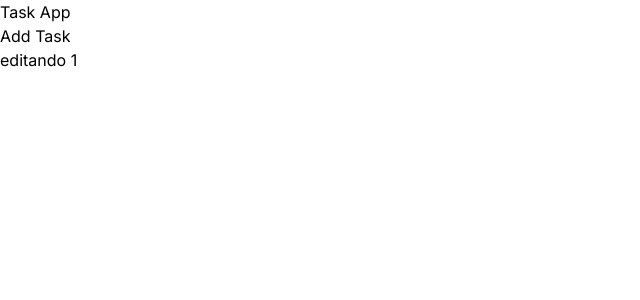
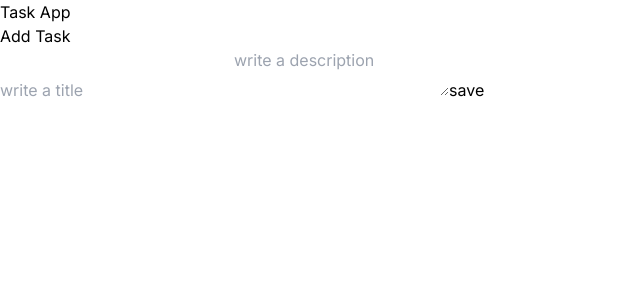
Before and after one commit to matiashernandev/nextjs-playground, a Next.js app: page /edit/1 in a window 1280 px wide. Shown: the top 300 px of the page, without its empty margins (0-640 px from the left). Built offline with nearby package versions, Linux system fonts and the light colour scheme.

Commit message:
add update task

```diff
--- a/src/app/edit/[id]/page.js
+++ b/src/app/edit/[id]/page.js
@@ -1,3 +1,3 @@
-export default function page({ params }) {
-  return <div>editando {params.id} </div>
-}
+import NewFormPage from "../../new/page"
+
+export default NewFormPage
--- a/src/app/new/page.js
+++ b/src/app/new/page.js
@@ -1,13 +1,16 @@
-'use client'
+"use client"
 
-import { useTasks } from '@/context/TasksContext'
-import { useRouter } from 'next/navigation'
-import { useState } from 'react'
+import { useTasks } from "@/context/TasksContext"
+import { useRouter } from "next/navigation"
+import { useState, useEffect } from "react"
 
-export default function Page() {
-  const [task, setTask] = useState('')
+export default function Page({ params }) {
+  const [task, setTask] = useState({
+    title: "",
+    description: ""
+  })
 
-  const { createTask } = useTasks()
+  const { createTask, tasks, updateTask } = useTasks()
   const router = useRouter()
 
   const handleChange = (e) => {
@@ -16,15 +19,28 @@ export default function Page() {
 
   const handleSubmit = (e) => {
     e.preventDefault()
-    console.log(task)
-    createTask(task.title, task.description)
-    router.push('/')
+
+    if (params.id) {
+      updateTask(params.id, task)
+    } else {
+      createTask(task.title, task.description)
+    }
+
+    router.push("/")
   }
+  useEffect(() => {
+    if (params.id) {
+      const taskFound = tasks.find((task) => task.id === params.id)
+      if (taskFound) {
+        setTask(taskFound.title, taskFound.description)
+      }
+    }
+  }, [])
 
   return (
     <form onSubmit={handleSubmit}>
-      <input onChange={handleChange} name="title" placeholder="write a title" />
-      <textarea
+      <input value={task.title} onChange={handleChange} name="title" placeholder="write a title" />
+      <textarea value={task.description}
         onChange={handleChange}
         name="description"
         placeholder="write a description"
--- a/src/app/page.js
+++ b/src/app/page.js
@@ -1,7 +1,7 @@
-'use client'
+"use client"
 
-import TaskCard from '@/components/TaskCard'
-import { useTasks } from '@/context/TasksContext'
+import TaskCard from "@/components/TaskCard"
+import { useTasks } from "@/context/TasksContext"
 
 export default function Page() {
   const { tasks } = useTasks()
--- a/src/components/TaskCard.js
+++ b/src/components/TaskCard.js
@@ -1,5 +1,5 @@
-import { useTasks } from '@/context/TasksContext'
-import { useRouter } from 'next/navigation'
+import { useTasks } from "@/context/TasksContext"
+import { useRouter } from "next/navigation"
 
 export default function TaskCard({ task }) {
   const router = useRouter()
@@ -17,7 +17,7 @@ export default function TaskCard({ task }) {
       <button onClick={(e) => {
         e.stopPropagation()
 
-        const accept = confirm('Are you sure?')
+        const accept = confirm("Are you sure?")
 
         if (accept) deleteTask(task.id)
       }}>Delete</button>
--- a/src/context/TasksContext.js
+++ b/src/context/TasksContext.js
@@ -1,34 +1,18 @@
-'use client'
+"use client"
 
-import { createContext, useContext, useState } from 'react'
-import { v4 as uuid } from 'uuid'
+import { createContext, useContext, useState } from "react"
+import { v4 as uuid } from "uuid"
 
 export const TaskContext = createContext()
 
 export const useTasks = () => {
   const context = useContext(TaskContext)
-  if (!context) throw new Error('useTasks must used within a provider 👀')
+  if (!context) throw new Error("useTasks must used within a provider 👀")
   return context
 }
 
 export const TaskProvider = ({ children }) => {
-  const [tasks, setTasks] = useState([
-    {
-      id: 1,
-      title: 'my first task',
-      description: 'some first description'
-    },
-    {
-      id: 2,
-      title: 'my second task',
-      description: 'some second description'
-    },
-    {
-      id: 3,
-      title: 'my third task',
-      description: 'some third description'
-    }
-  ])
+  const [tasks, setTasks] = useState([])
 
   const createTask = (title, description) => {
     setTasks([
@@ -48,7 +32,11 @@ export const TaskProvider = ({ children }) => {
     setTasks(...tasks.filter((task) => task.id !== id))
   }
 
-  return (<TaskContext.Provider value={{ tasks, createTask, deleteTask }}>
+  const updateTask = (id, newData) => {
+    setTasks(...tasks.map((task) => task.id === id ? { ...task, ...newData } : task))
+  }
+
+  return (<TaskContext.Provider value={{ tasks, createTask, deleteTask, updateTask }}>
     {children}
   </TaskContext.Provider>
   )
```
Also changed, not shown: src/app/layout.js (+7 -7 lines), src/components/Navbar.js (+5 -5 lines), .eslintrc.json.
